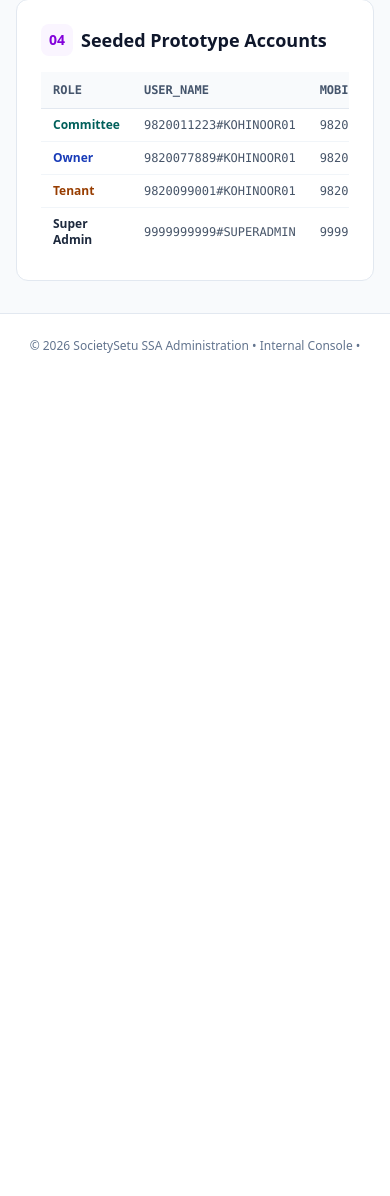
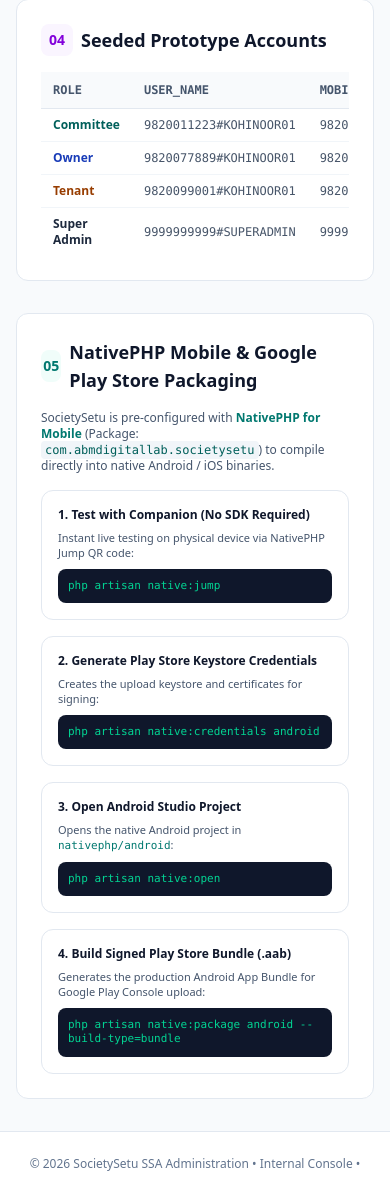
Before and after one commit to bhavesh57/societysetu, a Laravel app: page /ssa/docs in a window 390 px wide. Shown: the part 2863-4059 px from the top of the page. Before the commit the page ends 3216 px from the top, so only its background shows below. Run offline with Laravel 12, Linux system fonts and the light colour scheme; style sheets or scripts are compiled from the project's sources.

Commit message:
Configure NativePHP Mobile package, Android project scaffolding, and Play Store packaging docs

```diff
--- /dev/null
+++ b/app/Providers/NativeServiceProvider.php
@@ -0,0 +1,41 @@
+<?php
+
+namespace App\Providers;
+
+use Illuminate\Support\ServiceProvider;
+
+class NativeServiceProvider extends ServiceProvider
+{
+    /**
+     * Register services.
+     */
+    public function register(): void
+    {
+        //
+    }
+
+    /**
+     * Bootstrap services.
+     */
+    public function boot(): void
+    {
+        //
+    }
+
+    /**
+     * The NativePHP plugins to enable.
+     *
+     * Only plugins listed here will be compiled into your native builds.
+     * This is a security measure to prevent transitive dependencies from
+     * automatically registering plugins without your explicit consent.
+     *
+     * @return array<int, class-string<\Illuminate\Support\ServiceProvider>>
+     */
+    public function plugins(): array
+    {
+        return [
+            \Native\Mobile\UI\NativeUIServiceProvider::class,
+
+        ];
+    }
+}
--- a/bootstrap/providers.php
+++ b/bootstrap/providers.php
@@ -4,4 +4,5 @@ use App\Providers\AppServiceProvider;
 
 return [
     AppServiceProvider::class,
+    App\Providers\NativeServiceProvider::class,
 ];
--- a/composer.json
+++ b/composer.json
@@ -11,6 +11,7 @@
         "laravel/sanctum": "^4.0",
         "laravel/tinker": "^2.10.1",
         "nativephp/mobile": "^4.8",
+        "nativephp/mobile-ui": "^0.10.0",
         "spatie/laravel-permission": "^6.25"
     },
     "require-dev": {
--- a/resources/views/admin/docs.blade.php
+++ b/resources/views/admin/docs.blade.php
@@ -208,5 +208,50 @@ curl -X POST http://127.0.0.1:8000/api/v1/complaints/1/comment \<br>
             </table>
         </div>
     </div>
+
+    <!-- Section 5: NativePHP Mobile & Play Store Packaging -->
+    <div class="card p-6 bg-white space-y-4">
+        <div class="flex items-center space-x-2">
+            <span class="w-8 h-8 rounded-lg bg-teal-50 text-teal-700 font-bold flex items-center justify-center text-sm">05</span>
+            <h2 class="text-lg font-bold text-slate-900">NativePHP Mobile & Google Play Store Packaging</h2>
+        </div>
+        <p class="text-xs text-slate-600">
+            SocietySetu is pre-configured with <strong class="text-teal-700">NativePHP for Mobile</strong> (Package: <code class="font-mono bg-slate-100 text-teal-800 px-1 py-0.5 rounded">com.abmdigitallab.societysetu</code>) to compile directly into native Android / iOS binaries.
+        </p>
+
+        <div class="grid grid-cols-1 md:grid-cols-2 gap-4 text-xs">
+            <div class="border border-slate-200 rounded-xl p-4 space-y-2">
+                <span class="font-bold text-slate-900 block">1. Test with Companion (No SDK Required)</span>
+                <p class="text-slate-600 text-[11px]">Instant live testing on physical device via NativePHP Jump QR code:</p>
+                <div class="p-2.5 bg-slate-900 text-emerald-400 rounded-lg font-mono text-[11px]">
+                    php artisan native:jump
+                </div>
+            </div>
+
+            <div class="border border-slate-200 rounded-xl p-4 space-y-2">
+                <span class="font-bold text-slate-900 block">2. Generate Play Store Keystore Credentials</span>
+                <p class="text-slate-600 text-[11px]">Creates the upload keystore and certificates for signing:</p>
+                <div class="p-2.5 bg-slate-900 text-emerald-400 rounded-lg font-mono text-[11px]">
+                    php artisan native:credentials android
+                </div>
+            </div>
+
+            <div class="border border-slate-200 rounded-xl p-4 space-y-2">
+                <span class="font-bold text-slate-900 block">3. Open Android Studio Project</span>
+                <p class="text-slate-600 text-[11px]">Opens the native Android project in <code class="font-mono text-teal-700">nativephp/android</code>:</p>
+                <div class="p-2.5 bg-slate-900 text-emerald-400 rounded-lg font-mono text-[11px]">
+                    php artisan native:open
+                </div>
+            </div>
+
+            <div class="border border-slate-200 rounded-xl p-4 space-y-2">
+                <span class="font-bold text-slate-900 block">4. Build Signed Play Store Bundle (.aab)</span>
+                <p class="text-slate-600 text-[11px]">Generates the production Android App Bundle for Google Play Console upload:</p>
+                <div class="p-2.5 bg-slate-900 text-emerald-400 rounded-lg font-mono text-[11px]">
+                    php artisan native:package android --build-type=bundle
+                </div>
+            </div>
+        </div>
+    </div>
 </div>
 @endsection
```
Also changed, not shown: 2 other files.
